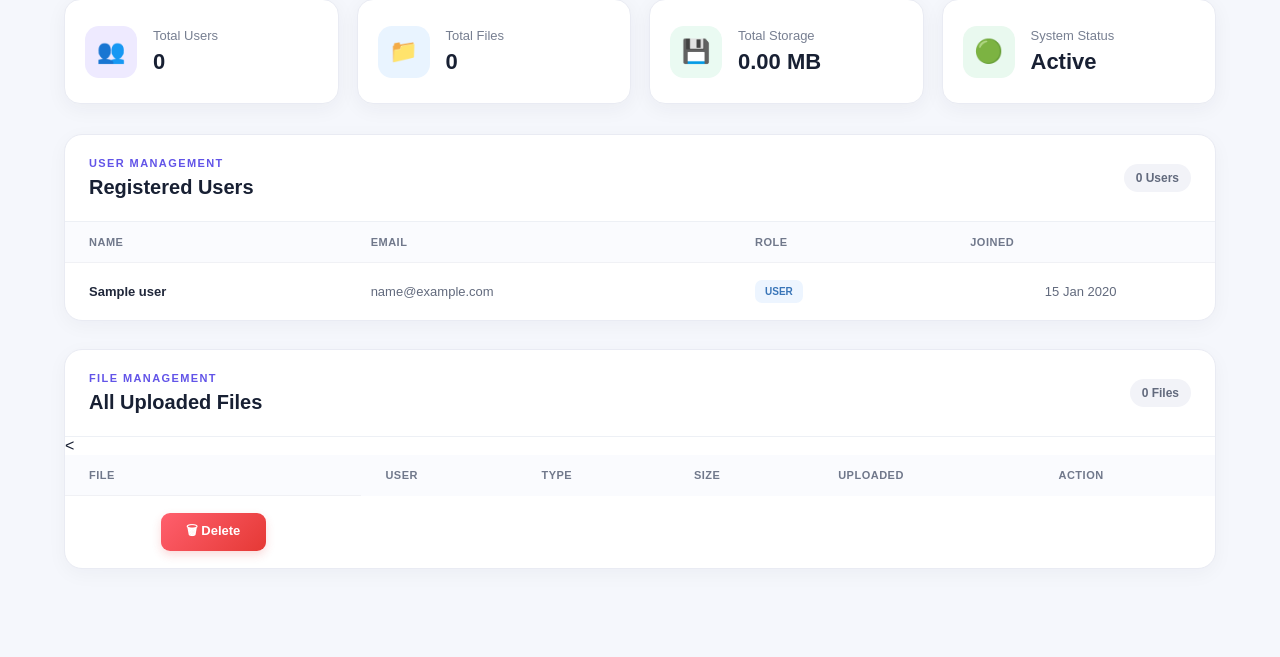
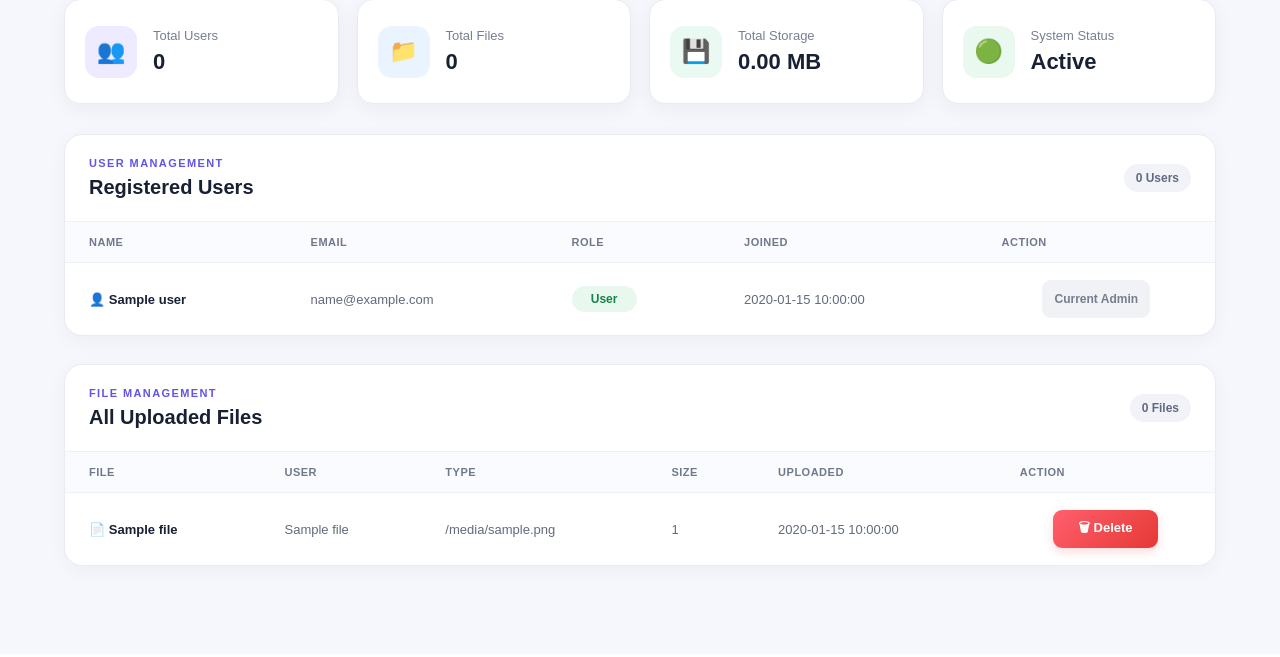
Before and after one commit to srushtikshirsagr/file-drop, a Flask app: page /admin in a window 1280 px wide. Shown: the part 218-875 px from the top of the page. After the commit the page ends 794 px from the top, so only its background shows below. Run offline with Flask 3, Linux system fonts and the light colour scheme; the visitor is signed in with stand-in values (Sample User, id 1); a database or web service that is not in the repository returns one stand-in record (values such as "Sample title"); data that the repository does not hold is empty; some libraries are stand-ins or nearby versions.

Commit message:
Complete admin user and file management

```diff
--- a/app.py
+++ b/app.py
@@ -303,6 +303,87 @@ def admin_delete_file(file_id):
     return redirect(url_for("admin_dashboard"))
 
 
+
+@app.route("/admin/delete-user/<int:user_id>", methods=["POST"])
+def admin_delete_user(user_id):
+    if "user_id" not in session:
+        return redirect(url_for("login"))
+
+    if session.get("role") != "admin":
+        flash("Access denied.", "danger")
+        return redirect(url_for("dashboard"))
+
+    # Prevent admin from deleting their own account
+    if user_id == session.get("user_id"):
+        flash("You cannot delete your own admin account.", "danger")
+        return redirect(url_for("admin_dashboard"))
+
+    conn = get_db_connection()
+
+    try:
+        with conn.cursor() as cur:
+
+            # Get all files belonging to this user
+            cur.execute(
+                "SELECT id, s3_key FROM files WHERE user_id = %s",
+                (user_id,)
+            )
+            user_files = cur.fetchall()
+
+            # Delete files from S3
+            s3 = get_s3_client()
+            bucket_name = os.getenv("AWS_BUCKET_NAME")
+
+            for file_record in user_files:
+                s3_key = file_record[1]
+
+                try:
+                    s3.delete_object(
+                        Bucket=bucket_name,
+                        Key=s3_key
+                    )
+                except Exception as s3_error:
+                    print("S3 delete error:", s3_error)
+
+            # Delete user's file records from database
+            cur.execute(
+                "DELETE FROM files WHERE user_id = %s",
+                (user_id,)
+            )
+
+            # Check whether user exists
+            cur.execute(
+                "SELECT id FROM users WHERE id = %s",
+                (user_id,)
+            )
+            user = cur.fetchone()
+
+            if not user:
+                flash("User not found.", "danger")
+                conn.rollback()
+                return redirect(url_for("admin_dashboard"))
+
+            # Delete user
+            cur.execute(
+                "DELETE FROM users WHERE id = %s",
+                (user_id,)
+            )
+
+        conn.commit()
+
+        flash("User and their uploaded files were deleted successfully.", "success")
+
+    except Exception as e:
+        conn.rollback()
+        print("Admin delete user error:", e)
+        flash("Unable to delete user.", "danger")
+
+    finally:
+        conn.close()
+
+    return redirect(url_for("admin_dashboard"))
+
+
 @app.route("/dashboard")
 @login_required
 def dashboard():
--- a/static/style.css
+++ b/static/style.css
@@ -1151,3 +1151,54 @@ a { text-decoration: none; }
 .admin-table td:last-child form {
     margin: 0;
 }
+
+
+.admin-user-name {
+    display: flex;
+    align-items: center;
+    gap: 8px;
+    font-weight: 600;
+    color: #182033;
+}
+
+.admin-file-name {
+    font-weight: 600;
+    color: #182033;
+    white-space: nowrap;
+}
+
+.admin-role {
+    display: inline-flex;
+    align-items: center;
+    justify-content: center;
+    min-width: 65px;
+    padding: 6px 10px;
+    border-radius: 20px;
+    font-size: 12px;
+    font-weight: 700;
+}
+
+.admin-role-admin {
+    background: #eeeaff;
+    color: #5b4ee8;
+}
+
+.admin-role-user {
+    background: #e8f8ef;
+    color: #16834a;
+}
+
+.admin-current-user {
+    display: inline-flex;
+    align-items: center;
+    justify-content: center;
+    min-width: 105px;
+    height: 38px;
+    padding: 0 12px;
+    border-radius: 9px;
+    background: #f1f2f6;
+    color: #777d8f;
+    font-size: 12px;
+    font-weight: 700;
+    white-space: nowrap;
+}
--- a/templates/admin.html
+++ b/templates/admin.html
@@ -78,10 +78,11 @@
         </section>
 
 
-        <!-- USERS -->
+
         <section class="admin-section">
 
             <div class="admin-section-header">
+
                 <div>
                     <span class="admin-section-kicker">USER MANAGEMENT</span>
                     <h2>Registered Users</h2>
@@ -90,6 +91,7 @@
                 <span class="admin-count">
                     {{ total_users }} Users
                 </span>
+
             </div>
 
 
@@ -103,8 +105,10 @@
                             <th>Email</th>
                             <th>Role</th>
                             <th>Joined</th>
+                            <th>Action</th>
                         </tr>
                     </thead>
+
 
                     <tbody>
 
@@ -112,26 +116,68 @@
 
                         <tr>
 
+                            <!-- User Name -->
                             <td>
-                                <strong>{{ user[1] }}</strong>
+                                <div class="admin-user-name">
+                                    👤 {{ user[1] }}
+                                </div>
                             </td>
 
-                            <td>{{ user[2] }}</td>
 
+                            <!-- Email -->
                             <td>
-                                {% if user[3] == "admin" %}
-                                <span class="role-badge admin-role">
-                                    👑 ADMIN
-                                </span>
-                                {% else %}
-                                <span class="role-badge user-role">
-                                    USER
-                                </span>
-                                {% endif %}
+                                {{ user[2] }}
                             </td>
 
+
+                            <!-- Role -->
                             <td>
-                                {{ user[4].strftime("%d %b %Y") }}
+
+                                {% if user[3] == "admin" %}
+
+                                <span class="admin-role admin-role-admin">
+                                    Admin
+                                </span>
+
+                                {% else %}
+
+                                <span class="admin-role admin-role-user">
+                                    User
+                                </span>
+
+                                {% endif %}
+
+                            </td>
+
+
+                            <!-- Joined -->
+                            <td>
+                                {{ user[4] }}
+                            </td>
+
+
+                            <!-- Delete User -->
+                            <td>
+
+                                {% if user[0] != session.get("user_id") %}
+
+                                <form action="{{ url_for('admin_delete_user', user_id=user[0]) }}" method="POST"
+                                    onsubmit="return confirm('Are you sure you want to delete this user and all of their uploaded files?');">
+
+                                    <button type="submit" class="admin-delete-btn">
+                                        🗑 Delete
+                                    </button>
+
+                                </form>
+
+                                {% else %}
+
+                                <span class="admin-current-user">
+                                    Current Admin
+                                </span>
+
+                                {% endif %}
+
                             </td>
 
                         </tr>
@@ -139,8 +185,8 @@
                         {% else %}
 
                         <tr>
-                            <td colspan="4" class="empty-table">
-                                No users found.
+                            <td colspan="5" class="empty-table">
+                                No registered users found.
                             </td>
                         </tr>
 
@@ -155,10 +201,12 @@
         </section>
 
 
-        <!-- FILES -->
+
+
         <section class="admin-section">
 
             <div class="admin-section-header">
+
                 <div>
                     <span class="admin-section-kicker">FILE MANAGEMENT</span>
                     <h2>All Uploaded Files</h2>
@@ -167,6 +215,7 @@
                 <span class="admin-count">
                     {{ total_files }} Files
                 </span>
+
             </div>
 
 
@@ -176,7 +225,7 @@
 
                     <thead>
                         <tr>
-                            <<th>File</th>
+                            <th>File</th>
                             <th>User</th>
                             <th>Type</th>
                             <th>Size</th>
@@ -185,21 +234,54 @@
                         </tr>
                     </thead>
 
+
                     <tbody>
 
                         {% for file in files %}
 
                         <tr>
 
+                            <!-- File Name -->
                             <td>
-    <form
-        action="{{ url_for('admin_delete_file', file_id=file[0]) }}"
-        method="POST"
-        onsubmit="return confirm('Are you sure you want to delete this file?');"
-    >
+                                <div class="admin-file-name">
+                                    📄 {{ file[1] }}
+                                </div>
+                            </td>
+
+
+                            <!-- User -->
+                            <td>
+                                {{ file[5] }}
+                            </td>
+
+
+                            <!-- File Type -->
+                            <td>
+                                {{ file[2] }}
+                            </td>
+
+
+                            <!-- File Size -->
+                            <td>
+                                {{ file[3] }}
+                            </td>
+
+
+                            <!-- Uploaded -->
+                            <td>
+                                {{ file[4] }}
+                            </td>
+
+
+                            <!-- Delete File -->
+                            <td>
+                                <form action="{{ url_for('admin_delete_file', file_id=file[0]) }}" method="POST"
+                                    onsubmit="return confirm('Are you sure you want to delete this file?');">
+
                                     <button type="submit" class="admin-delete-btn">
                                         🗑 Delete
                                     </button>
+
                                 </form>
                             </td>
 
@@ -208,7 +290,7 @@
                         {% else %}
 
                         <tr>
-                            <td colspan="5" class="empty-table">
+                            <td colspan="6" class="empty-table">
                                 No uploaded files found.
                             </td>
                         </tr>
@@ -223,6 +305,7 @@
 
         </section>
 
+
     </main>
 
 </body>
```
Lines whose indentation alone changed are shown as unchanged.
